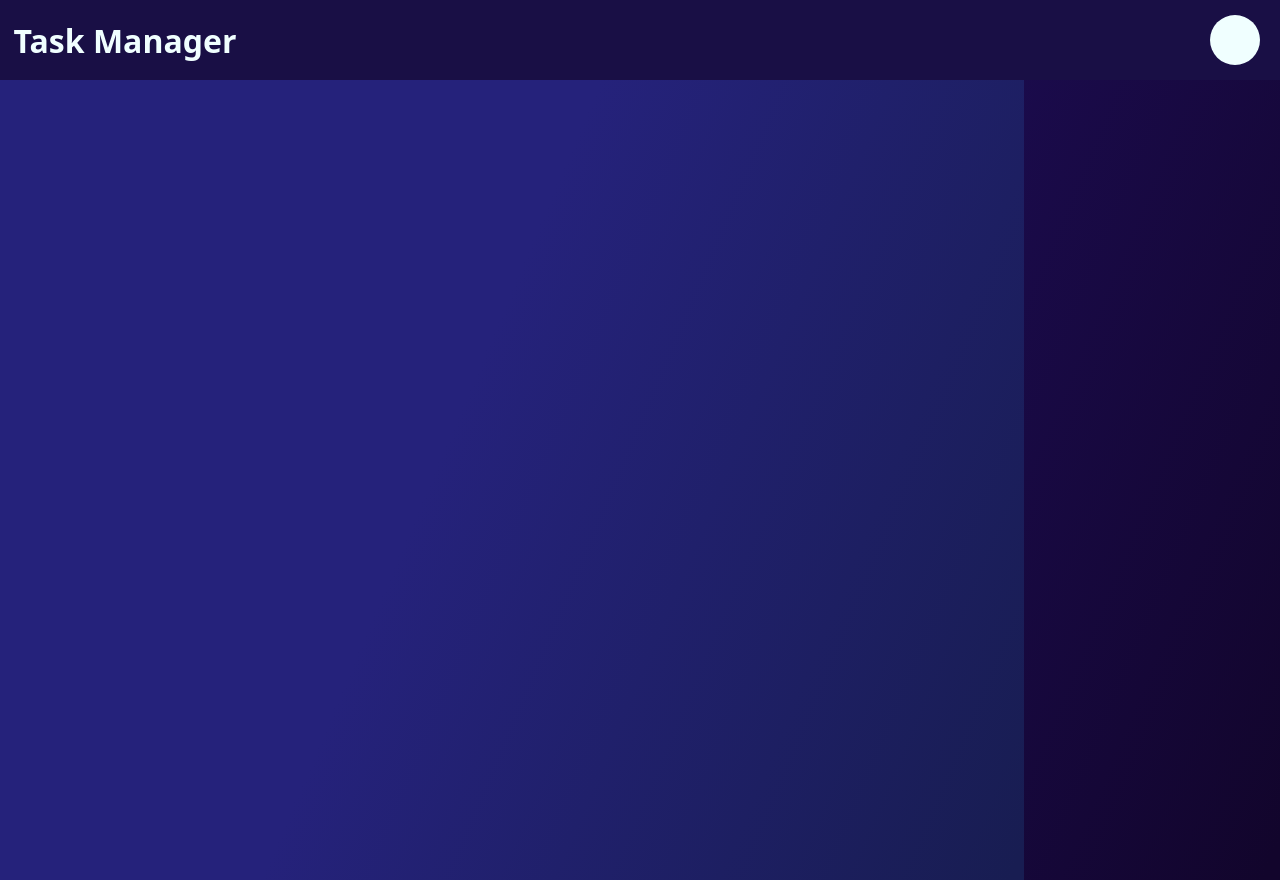
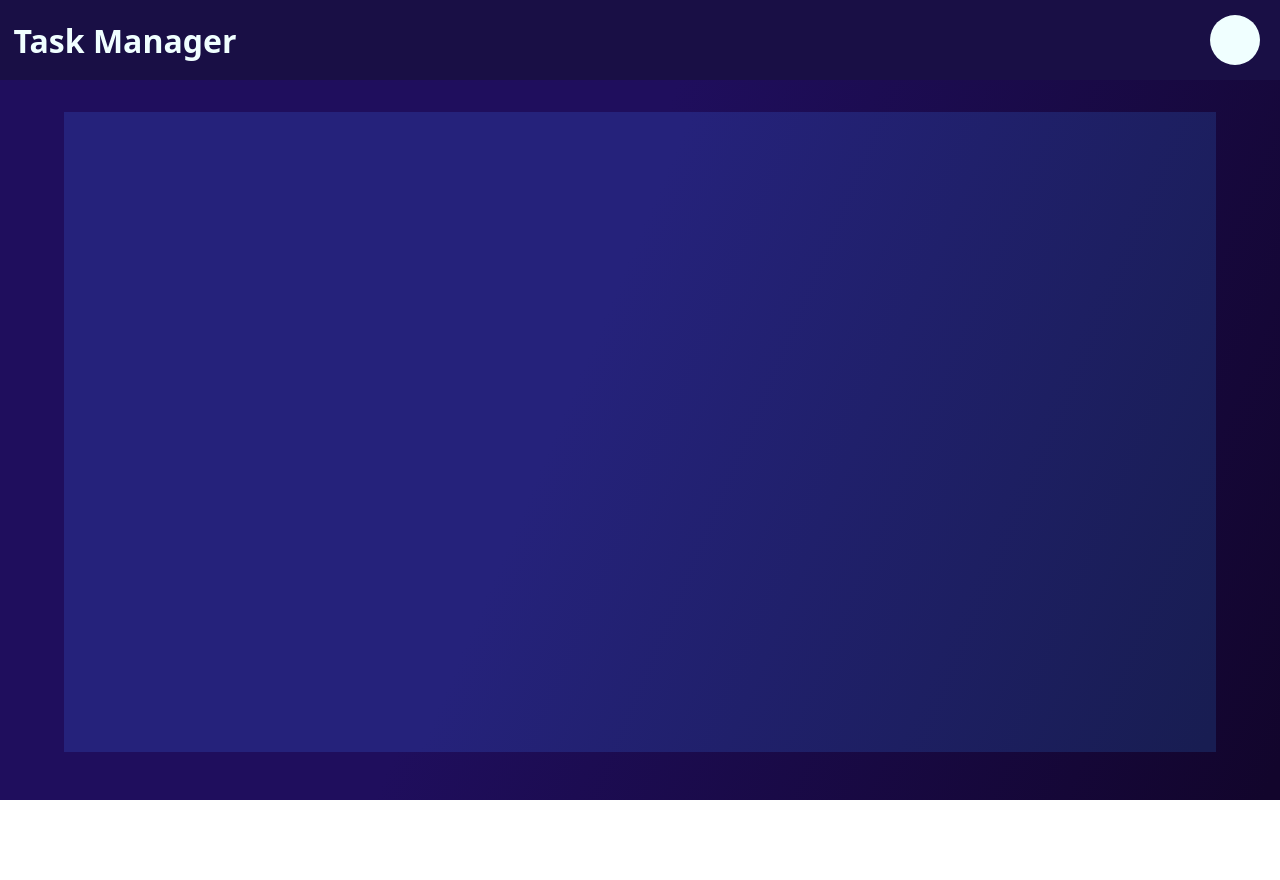
Before and after one commit to Peveylun/task-manager, a React (Vite) app in the folder client/: page / in a window 1280 px wide. After the commit the page ends 800 px from the top, so only its background shows below. Built offline with nearby package versions, Linux system fonts and the light colour scheme.

Commit message:
added dashboard styles and some other styles

```diff
--- a/client/package.json
+++ b/client/package.json
@@ -11,6 +11,8 @@
   },
   "dependencies": {
     "@dnd-kit/core": "^6.3.1",
+    "@dnd-kit/sortable": "^10.0.0",
+    "@dnd-kit/utilities": "^3.2.2",
     "react": "^19.0.0",
     "react-dom": "^19.0.0"
   },
--- a/client/src/App.css
+++ b/client/src/App.css
@@ -7,4 +7,6 @@ body {
   background: rgb(31,14,93);
   background: linear-gradient(113deg, rgba(31,14,93,1) 44%, rgba(18,5,44,1) 99%);
   min-height: 100vh;
+
+  display: flex;
 }
--- a/client/src/components/Dashboard/dashboard.css
+++ b/client/src/components/Dashboard/dashboard.css
@@ -2,6 +2,11 @@
     background: rgb(37,34,123);
     background: linear-gradient(113deg, rgba(37,34,123,1) 44%, rgba(24,29,82,1) 99%);
 
-    width: 80%;
-    height: 800px;
+    width: 90vw;
+    height: 80vh;
+
+    position: absolute;
+    top: 54%;
+    left: 50%;
+    transform: translate(-50%, -50%);
 }
--- a/client/src/components/Footer/footer.css
+++ b/client/src/components/Footer/footer.css
@@ -1,6 +1,6 @@
 .footer {
     background-color: #190F45;
-    width: 100%;
+    width: 100vw;
     height: 80px;
     display: flex;
 }
```
